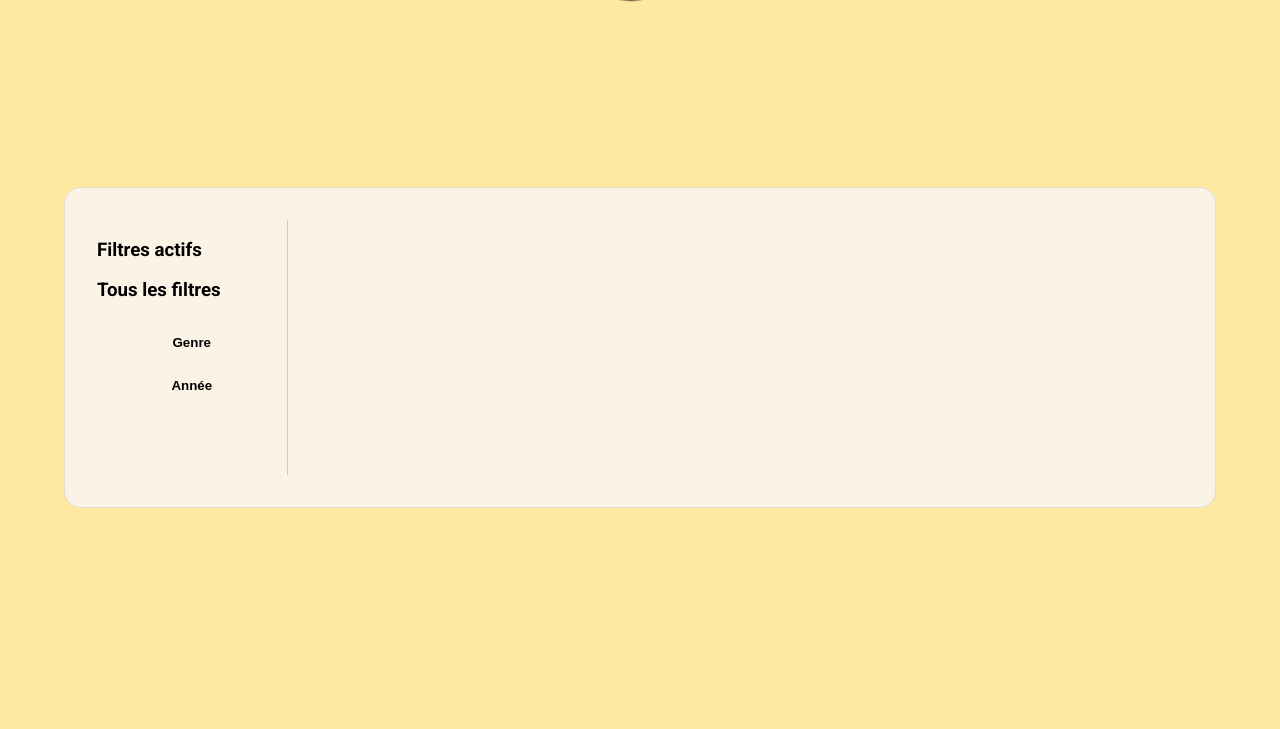
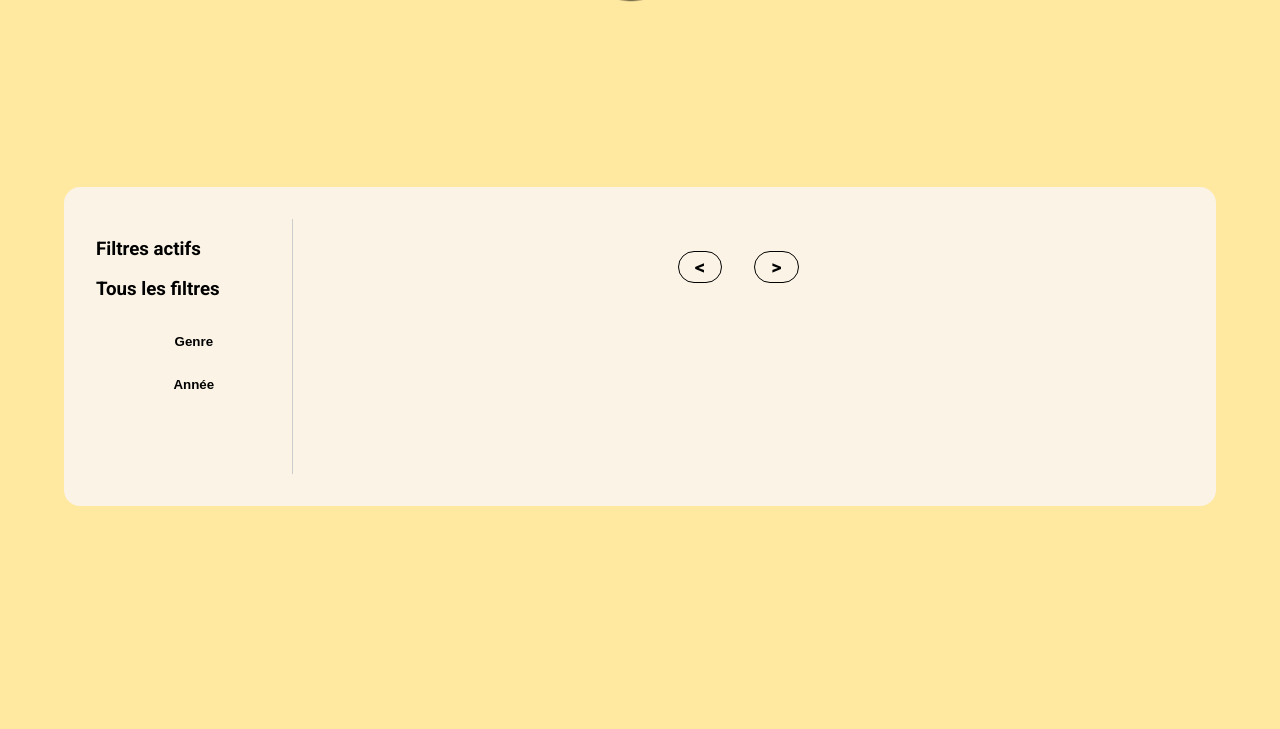
Before and after one commit to GonzalesAndy/TuttiFrutti-v2, a Symfony app: template templates/pages/results.html.twig in a window 1280 px wide. Shown: the part 85-814 px from the top of the page. Run offline with Twig, Linux system fonts and the light colour scheme; the template is opened without the code that fills it, so the values that code supplies are empty; some libraries are stand-ins or nearby versions.

Commit message:
affichage boutons page recherche

```diff
--- a/public/css/searchAbout.css
+++ b/public/css/searchAbout.css
@@ -8,7 +8,30 @@
     position: relative;
 }
 
-#fruit-title h1 {
+.fruitSearchContainer{
+    display: flex;
+    flex-direction: column;
+    width: 82%;
+}
+
+.buttonsContainer{
+    display: flex;
+    margin-inline: auto;
+}
+
+.buttonsContainer a{
+    margin-inline: 1rem;
+    font-size: 20px;
+    font-weight: 600;
+    border: solid black 1px;
+    padding: 0.2rem;
+    padding-inline: 1rem;
+    border-radius: 1.1rem;
+}
+
+.buttonsContainer a:hover{
+    cursor: pointer;
+    background-color: white;
 }
 
 #fruit-wrapper {
@@ -16,9 +39,7 @@
     padding: 2rem;
     background-color: #FAF3E6;
     border-radius: 1rem;
-    border-style: solid;
-    border-width: 1px;
-    border-color: #e1dbd0;
+    border-style: solid 1px #e1dbd0;
     box-sizing: border-box;
     display: flex;
     flex-direction: row;
@@ -80,7 +101,6 @@
     display: flex;
     flex-wrap: wrap;
     justify-content: center;
-    width: 82%;
 }
 
 .slider-wrapper {
--- a/templates/pages/results.html.twig
+++ b/templates/pages/results.html.twig
@@ -46,6 +46,7 @@
             </div>
         </div>
         <div class="fruit-filter-divider"></div>
+        <div class="fruitSearchContainer">
             <div class="albums-wrapper">
                 {% for result in results %}
                     <a href="/result/{{ result.id }}" data-year="{{ result.year|default('') }}"
@@ -68,5 +69,7 @@
                 {% endfor %}
                 <script src="{{ asset('js/allbumsFilter.js') }}"></script>
             </div>
+            <div class="buttonsContainer"><a><</a><a>></a></div>
+        </div>
     </div>
 {% endblock %}
```
Also changed, not shown: src/Controller/HomeController.php (+0 -14 lines). Lines whose indentation alone changed are shown as unchanged.
